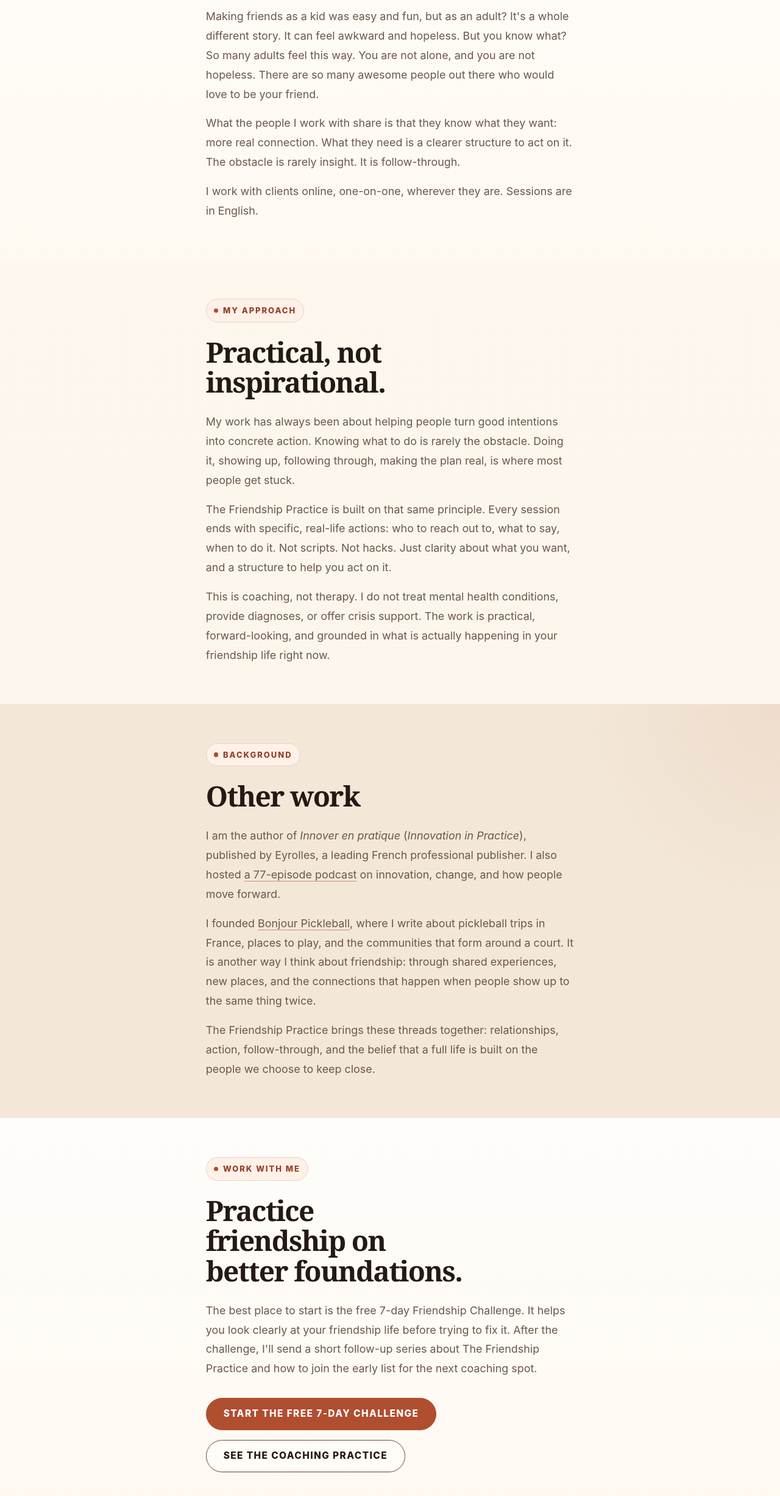
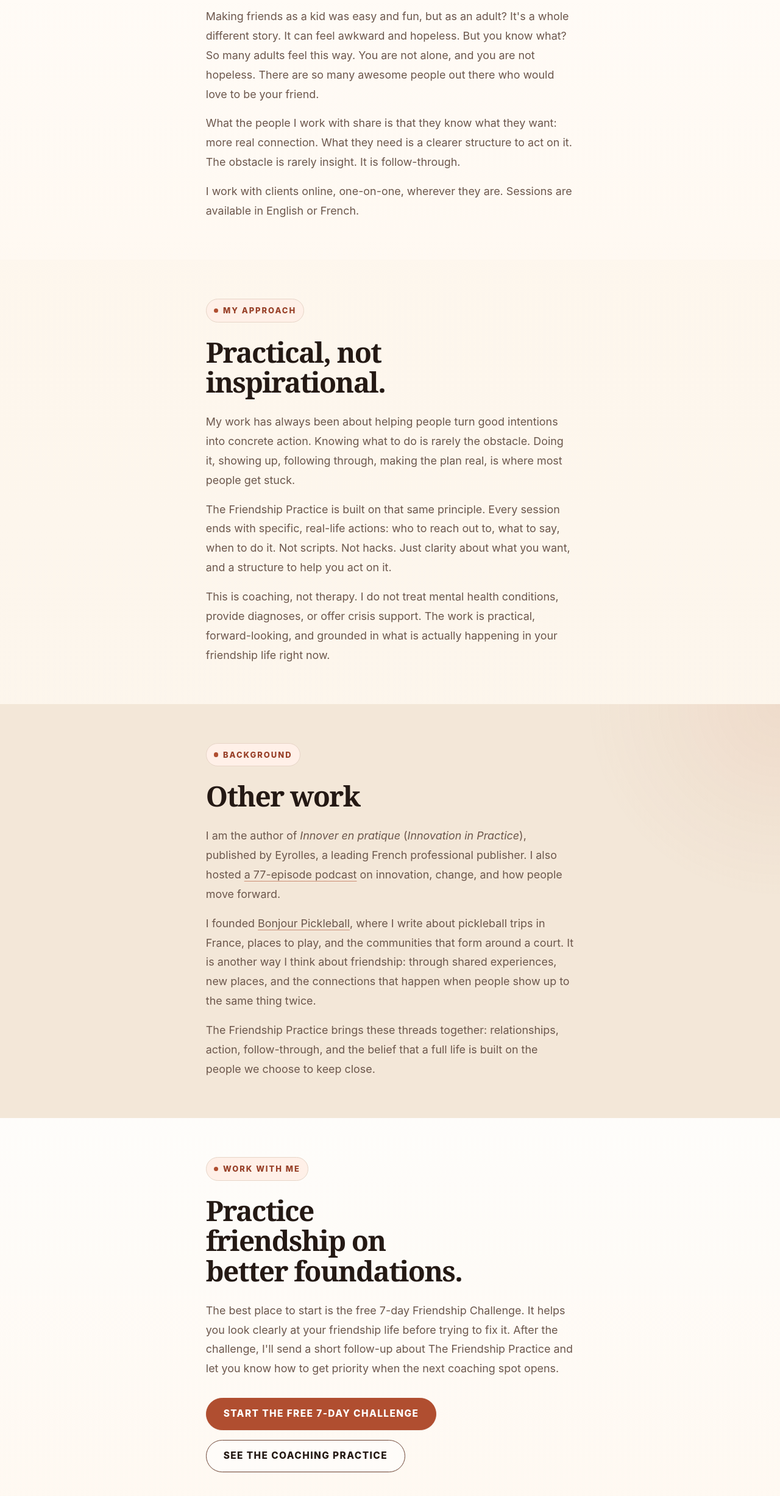
Before and after one commit to carossst/friendshipcoaching, a website: page about.html in a window 1280 px wide. Shown: the part 4165-6619 px from the top of the page at 61% size. Drawn offline with Linux system fonts and the light colour scheme.

Commit message:
Clarify coaching languages and next step

```diff
--- a/about.html
+++ b/about.html
@@ -148,7 +148,7 @@
         <p class="c-body u-mt-6">They are navigating a specific situation: a move to a new city, remote work that removed the social structure they relied on, a life phase where existing friendships have started to fade, new parenthood, or rebuilding after an important friendship ended.</p>
         <p class="c-body">Making friends as a kid was easy and fun, but as an adult? It's a whole different story. It can feel awkward and hopeless. But you know what? So many adults feel this way. You are not alone, and you are not hopeless. There are so many awesome people out there who would love to be your friend.</p>
         <p class="c-body">What the people I work with share is that they know what they want: more real connection. What they need is a clearer structure to act on it. The obstacle is rarely insight. It is follow-through.</p>
-        <p class="c-body">I work with clients online, one-on-one, wherever they are. Sessions are in English.</p>
+        <p class="c-body">I work with clients online, one-on-one, wherever they are. Sessions are available in English or French.</p>
       </div>
     </section>
 
@@ -176,7 +176,7 @@
       <div class="u-container u-container--prose">
         <p class="c-label">Work with me</p>
         <h2 class="c-heading c-heading--2">Practice friendship on better foundations.</h2>
-        <p class="c-body u-mt-6">The best place to start is the free 7-day Friendship Challenge. It helps you look clearly at your friendship life before trying to fix it. After the challenge, I'll send a short follow-up series about The Friendship Practice and how to join the early list for the next coaching spot.</p>
+        <p class="c-body u-mt-6">The best place to start is the free 7-day Friendship Challenge. It helps you look clearly at your friendship life before trying to fix it. After the challenge, I'll send a short follow-up about The Friendship Practice and let you know how to get priority when the next coaching spot opens.</p>
         <div class="c-hero__actions u-mt-8">
           <a class="c-btn c-btn--primary c-btn--lg" href="/challenge.html">Start the free 7-day challenge</a>
           <a class="c-btn c-btn--ghost c-btn--lg" href="/index.html">See the coaching practice</a>
```
